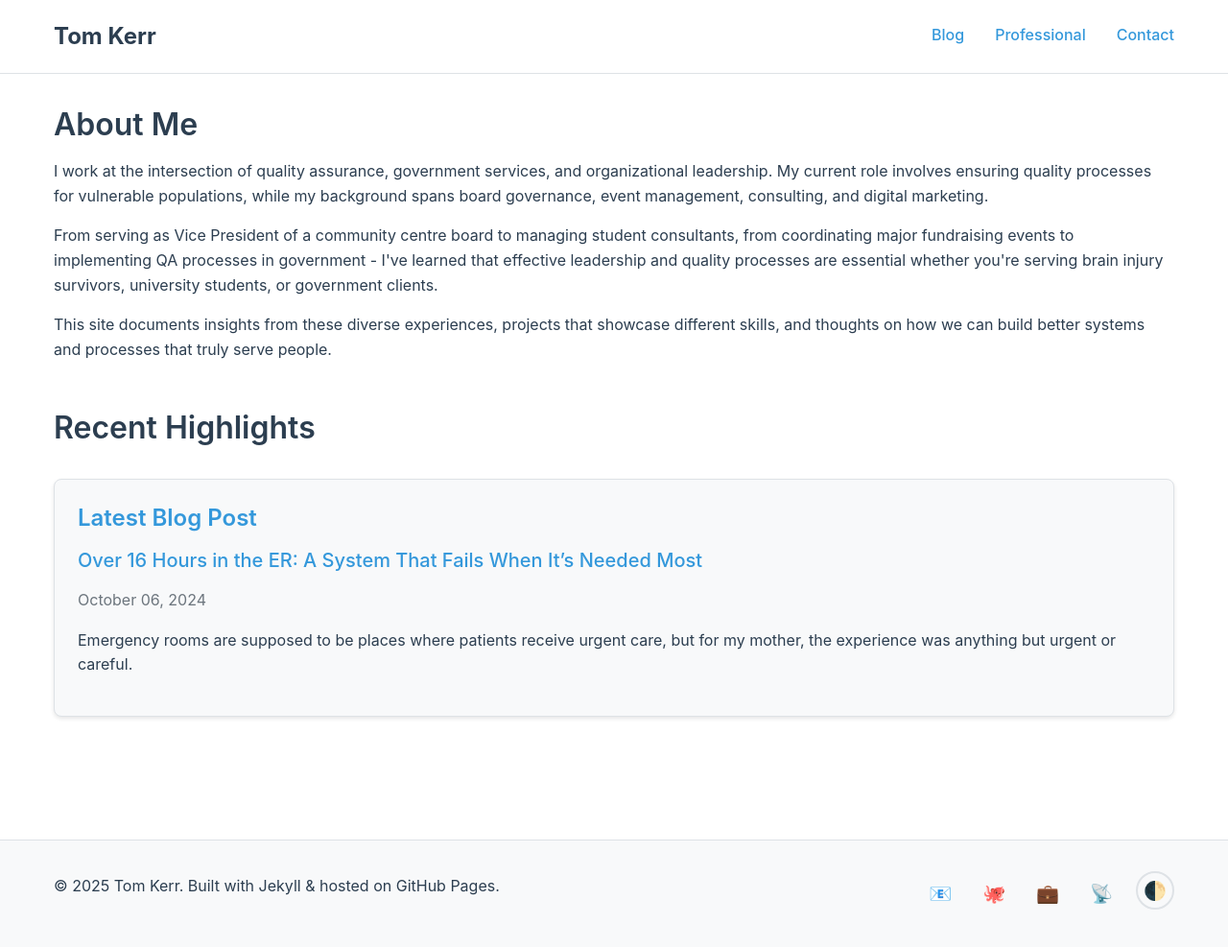
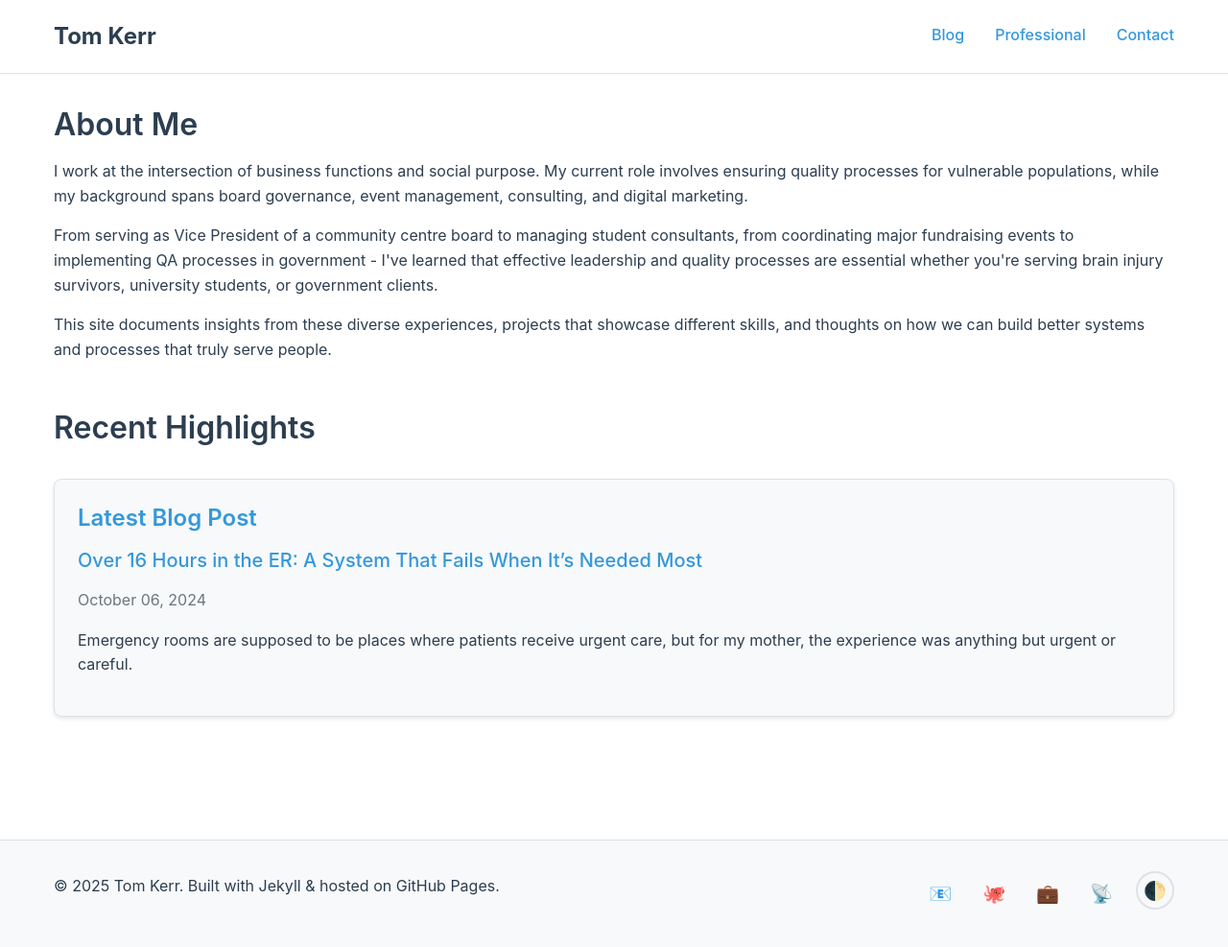
Before and after one commit to TDK250/Toms-Site, a Jekyll site: the page built from index.md, in a window 1280 px wide and 987 px high. Shown: the whole window at 96% size. Built offline with Jekyll 4.4.1, drawn with Linux system fonts in a browser that asks for light colours.

Commit message:
Update index.md

```diff
--- a/index.md
+++ b/index.md
@@ -5,7 +5,7 @@ title: Home
 
 <section class="content-section">
   <h2>About Me</h2>
-  <p>I work at the intersection of quality assurance, government services, and organizational leadership. My current role involves ensuring quality processes for vulnerable populations, while my background spans board governance, event management, consulting, and digital marketing.</p>
+  <p>I work at the intersection of business functions and social purpose. My current role involves ensuring quality processes for vulnerable populations, while my background spans board governance, event management, consulting, and digital marketing.</p>
 
   <p>From serving as Vice President of a community centre board to managing student consultants, from coordinating major fundraising events to implementing QA processes in government - I've learned that effective leadership and quality processes are essential whether you're serving brain injury survivors, university students, or government clients.</p>
 
```
